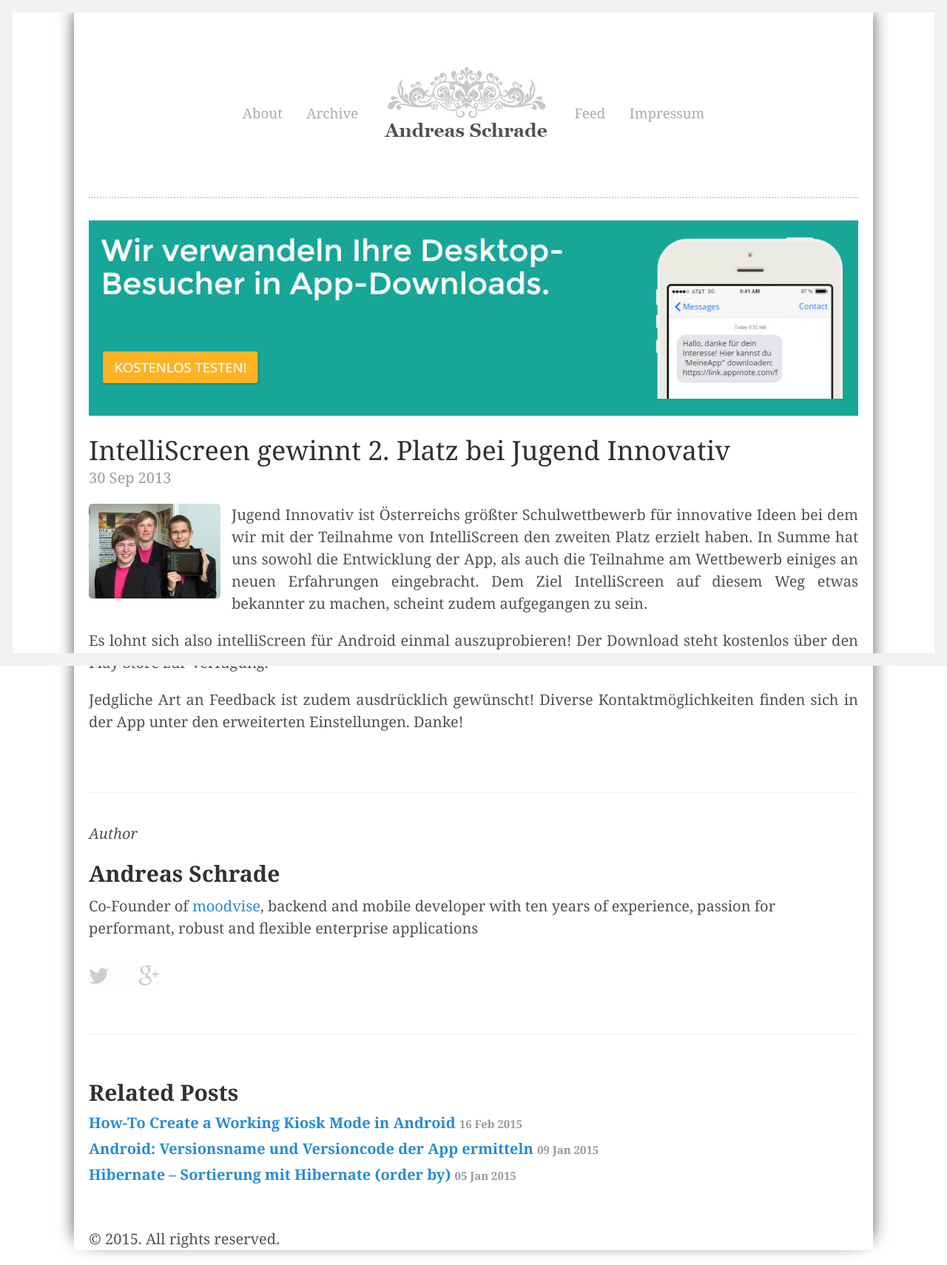
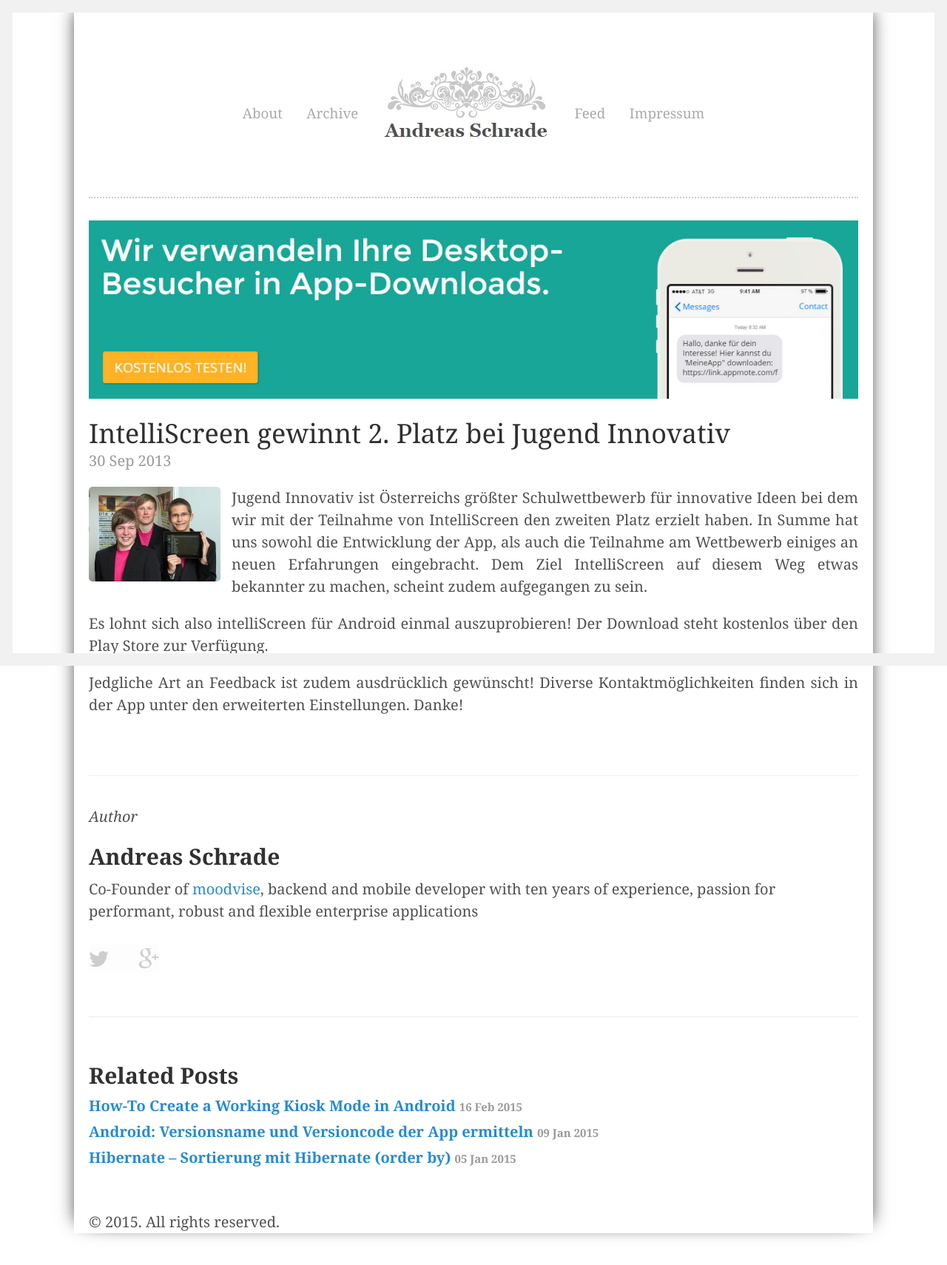
Before and after one commit to andreasschrade/andreasschrade.github.com, a Jekyll site: the page built from _posts/2013-09-30-intelliscreen-second-place.md, in a window 1280 px wide. Shown: the whole page at 74% size. Built offline with Jekyll 4.4.1, drawn with Linux system fonts in a browser that asks for light colours; Markdown is read by kramdown in place of the engine named in the settings; after the commit the page ends 1687 px from its top, so only the background shows below that.

Commit message:
fixed height

```diff
--- a/_layouts/post.html
+++ b/_layouts/post.html
@@ -1,7 +1,7 @@
 ---
 layout: default
 ---
-<div style="height:264px; margin-bottom:24px; background-color: #17a697"><a href="https://appmote.com"><img src="{{ site.url }}/assets/appmote.jpg" border="0" ></a></div>
+<div style="margin-bottom:24px; background-color: #17a697"><a href="https://appmote.com"><img src="{{ site.url }}/assets/appmote.jpg" border="0" ></a></div>
 <div class="post">
   <h1 class="post-title">{{ page.title }}</h1>
   <span class="post-date">{{ page.date | date_to_string }}</span>
```
